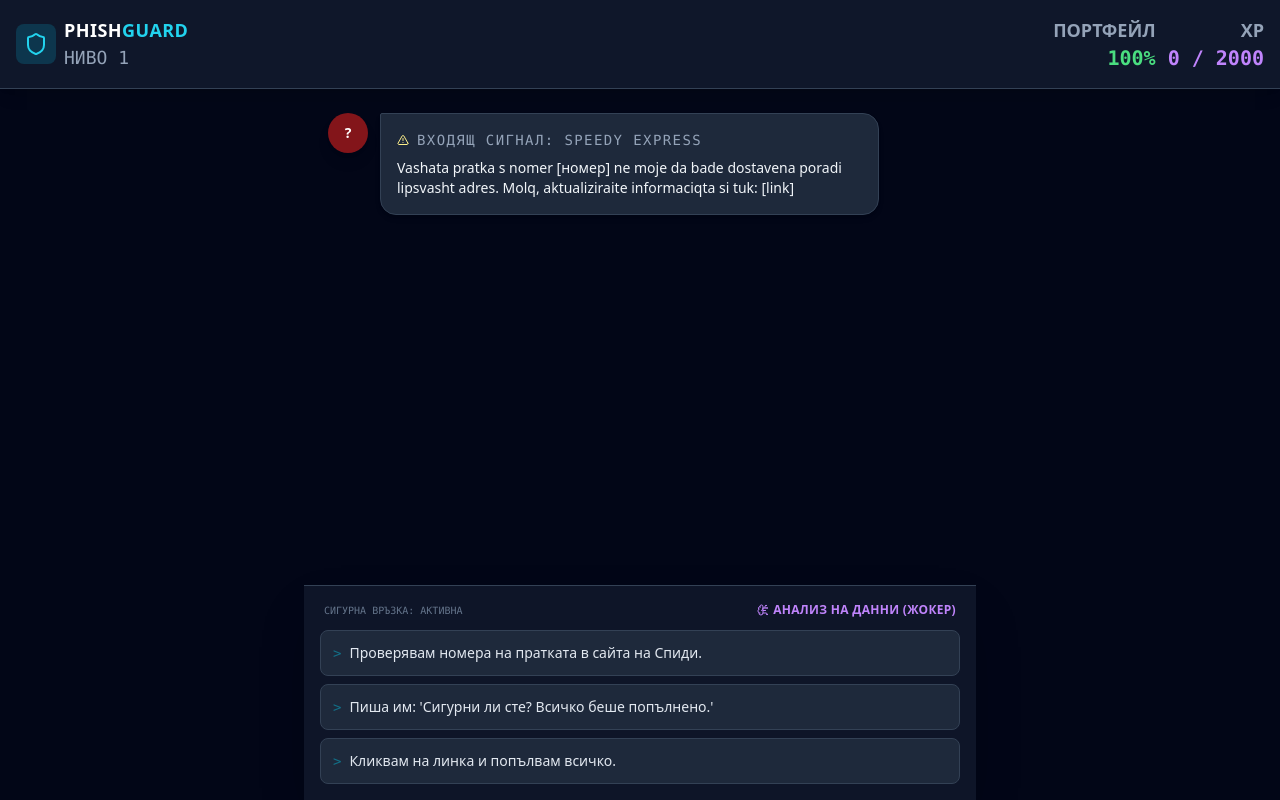
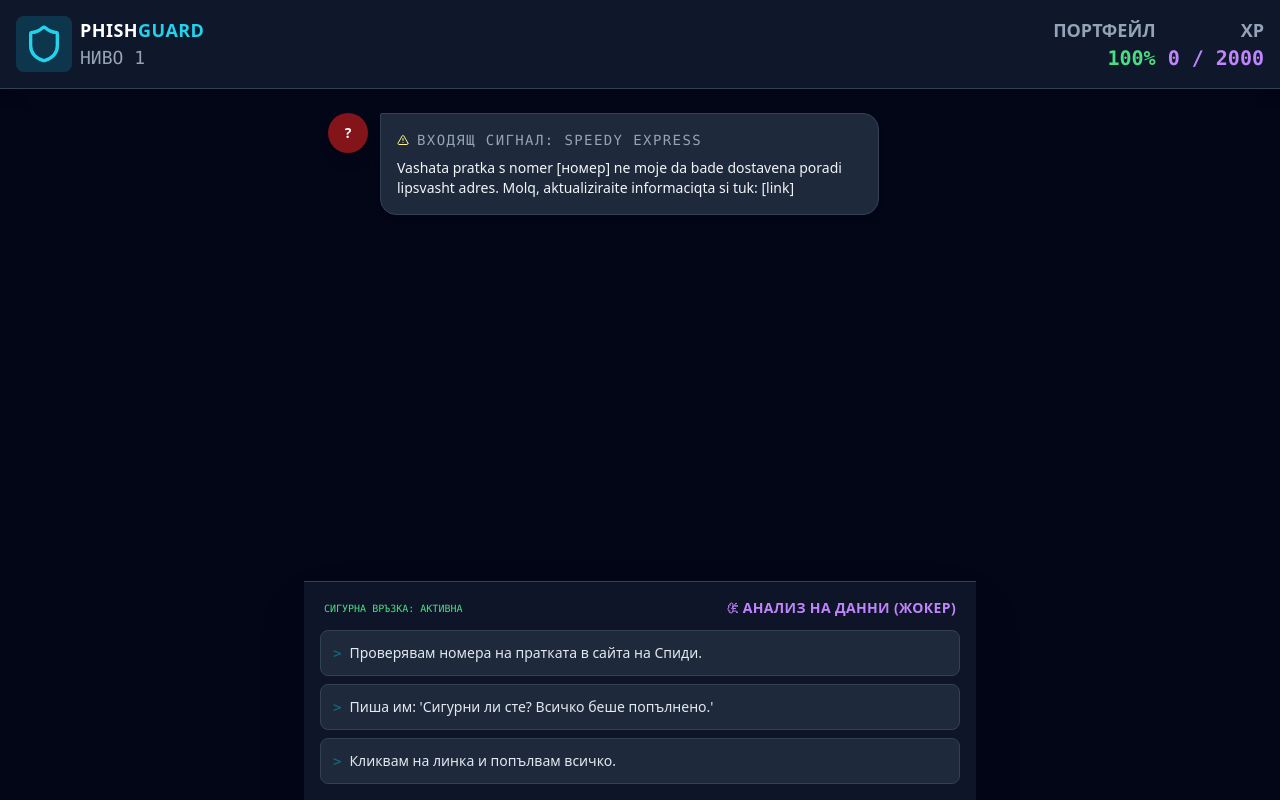
Before and after one commit to emaneva-apps/phishguard, a React (Vite) app: page / in a window 1280 px wide. Both pictures are taken after a click on the button "СТАРТИРАЙ СИМУЛАЦИЯ". Built offline with nearby package versions, Linux system fonts and the light colour scheme.

Commit message:
Font size adjusted

```diff
--- a/src/App.jsx
+++ b/src/App.jsx
@@ -134,11 +134,11 @@ export default function PhishGuardApp() {
     <div className="bg-slate-900 p-3 sm:p-4 border-b border-slate-700 flex justify-between items-center sticky top-0 z-20 shadow-lg">
       <div className="flex items-center gap-1.5 sm:gap-2">
         <div className="bg-cyan-500/20 p-1.5 sm:p-2 rounded-lg">
-          <Shield className="w-5 h-5 sm:w-6 sm:h-6 text-cyan-400" />
+          <Shield className="w-5 h-5 sm:w-10 sm:h-10 text-cyan-400" />
         </div>
         <div>
-          <h1 className="font-black text-sm lg:text-lg text-white tracking-wide leading-none">PHISH<span className="text-cyan-400">GUARD</span></h1>
-          <p className="text-[9px] lg:text-lg text-slate-400 font-mono">НИВО {level}</p>
+          <h1 className="font-black text-lg sm:text-lg text-white tracking-wide leading-none">PHISH<span className="text-cyan-400">GUARD</span></h1>
+          <p className="text-[9px] sm:text-lg text-slate-400 font-mono">НИВО {level}</p>
         </div>
       </div>
 
@@ -289,10 +289,10 @@ export default function PhishGuardApp() {
           {!isScenarioComplete ? (
             <div className="space-y-2 sm:space-y-3">
               <div className="flex justify-between items-center px-1 gap-2">
-                <span className="text-[9px] sm:text-[10px] text-slate-500 font-mono">СИГУРНА ВРЪЗКА: АКТИВНА</span>
+                <span className="text-[9px] sm:text-[10px] text-green-400 font-mono">СИГУРНА ВРЪЗКА: АКТИВНА</span>
                 <button
                   onClick={() => setShowClue(!showClue)}
-                  className="text-[10px] sm:text-xs flex items-center gap-1 text-purple-400 hover:text-purple-300 transition-colors uppercase tracking-wide font-bold whitespace-nowrap"
+                  className="text-[11px] sm:text-sm flex items-center gap-1 text-purple-400 hover:text-purple-300 transition-colors uppercase tracking-wide font-bold whitespace-nowrap"
                 >
                   <BrainCircuit className="w-3 h-3 shrink-0" />
                   <span className="hidden sm:inline">{showClue ? 'Скрий данни' : 'Анализ на данни (Жокер)'}</span>
```
